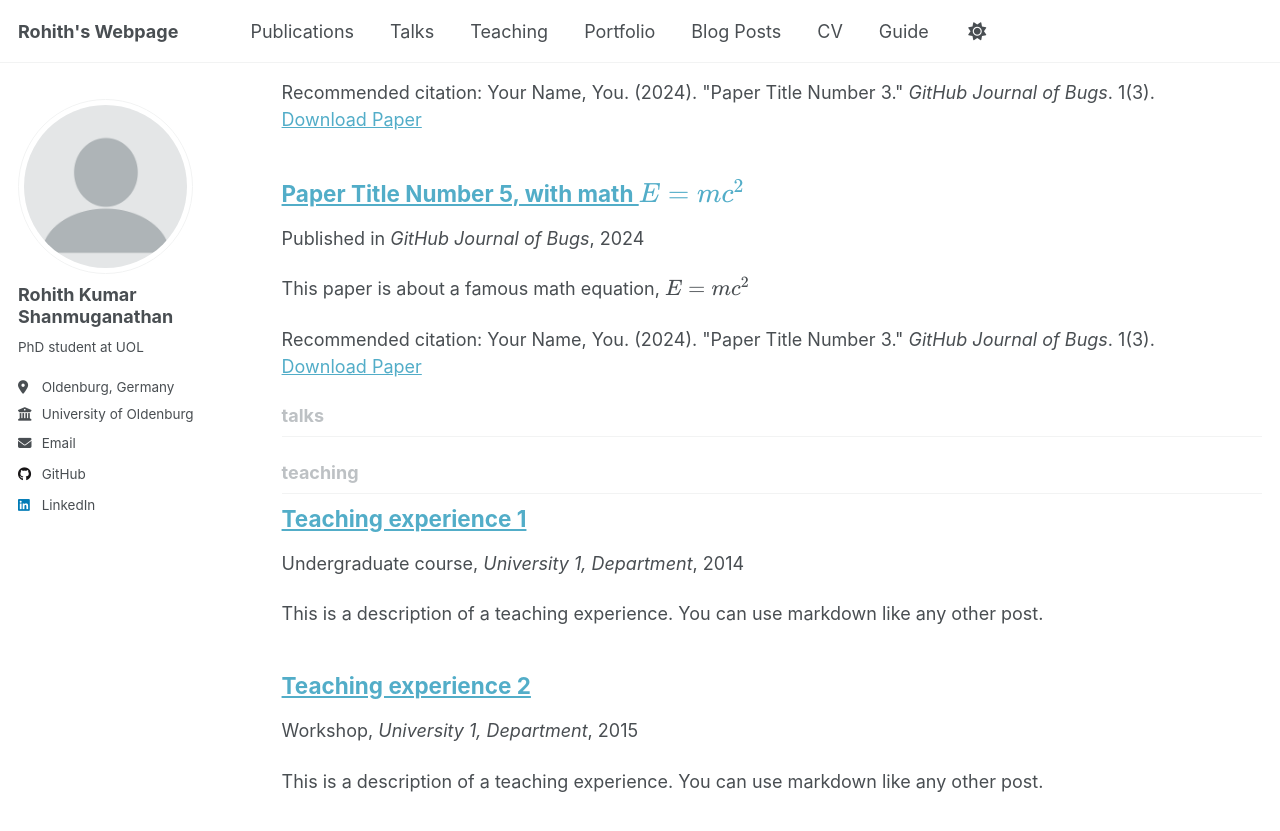
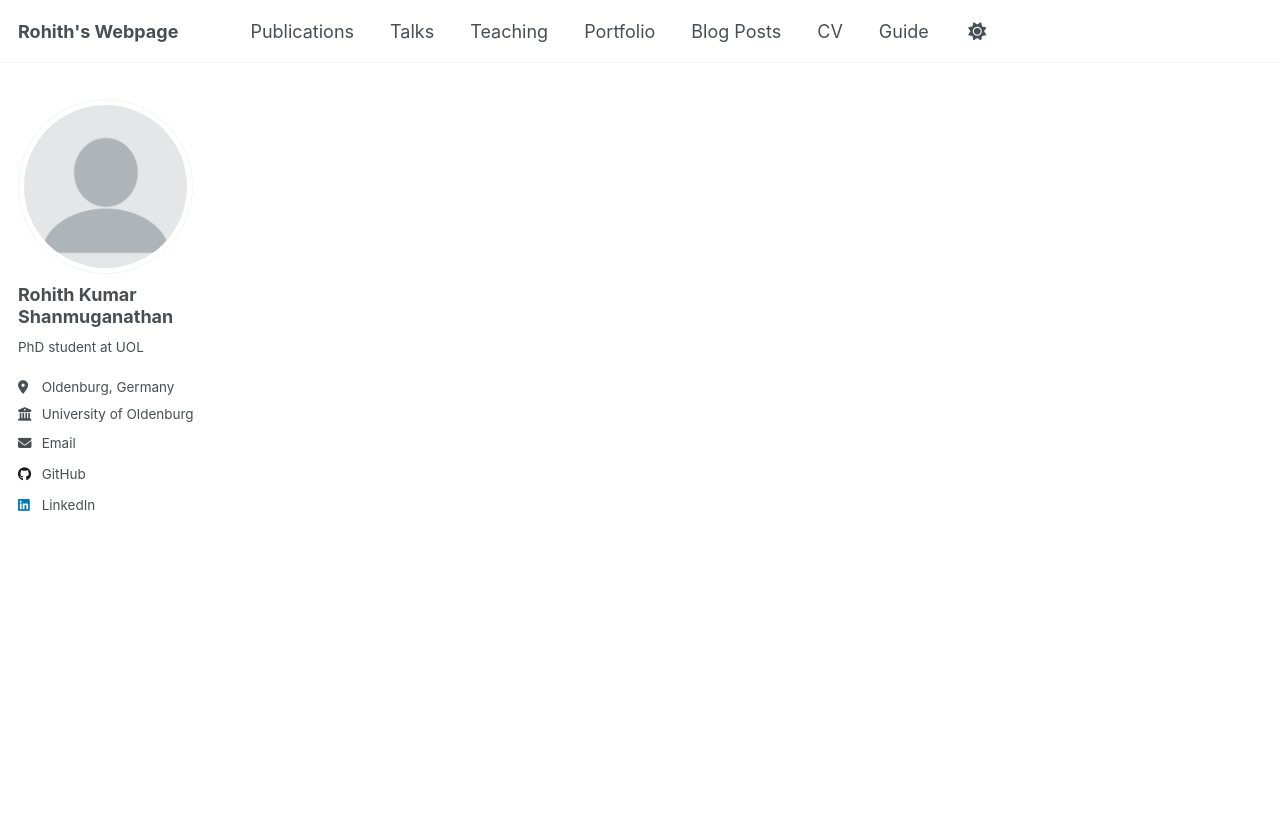
Before and after one commit to rohithsh/rohithsh.github.io, a Jekyll site: the page built from _pages/collection-archive.html, in a window 1280 px wide and 900 px high, scrolled down 1955 px. Shown: the top 831 px of the window. Built offline with Jekyll 4.4.1, drawn with Linux system fonts in a browser that asks for light colours; a script that is not in the unit is left out; some of the changed lines change nothing that is shown; some of the changed text lies outside the part shown.

Commit message:
Update _config.yml

```diff
--- a/_config.yml
+++ b/_config.yml
@@ -172,46 +172,35 @@
 # These settings control the types of collections used by the template
 collections:
   teaching:
-    output: true
+    output: false
     permalink: /:collection/:path/
   publications:
     output: true
     permalink: /:collection/:path/
   portfolio:
-    output: true
+    output: false
     permalink: /:collection/:path/
   talks:
-    output: true
+    output: false
     permalink: /:collection/:path/
 
 
 # These settings control how pages and collections are included in the site
 defaults:
-  # _posts
-  - scope:
-      path: ""
-      type: posts
-    values:
-      layout: single
-      author_profile: true
-      read_time: true
-      comments: true
-      share: true
-      related: true
   # _pages
   - scope:
       path: ""
       type: pages
     values:
       layout: single
-      author_profile: true
+      author_profile: false
   # _teaching
   - scope:
       path: ""
       type: teaching
     values:
       layout: single
-      author_profile: true
+      author_profile: false
       share: true
       comments: true
   # _publications
@@ -229,7 +218,7 @@
       type: portfolio
     values:
       layout: single
-      author_profile: true
+      author_profile: false
       share: true
       comment: true
   # _talks
@@ -238,7 +227,7 @@
       type: talks
     values:
       layout: talk
-      author_profile: true
+      author_profile: false
       share: true
 
 
```
